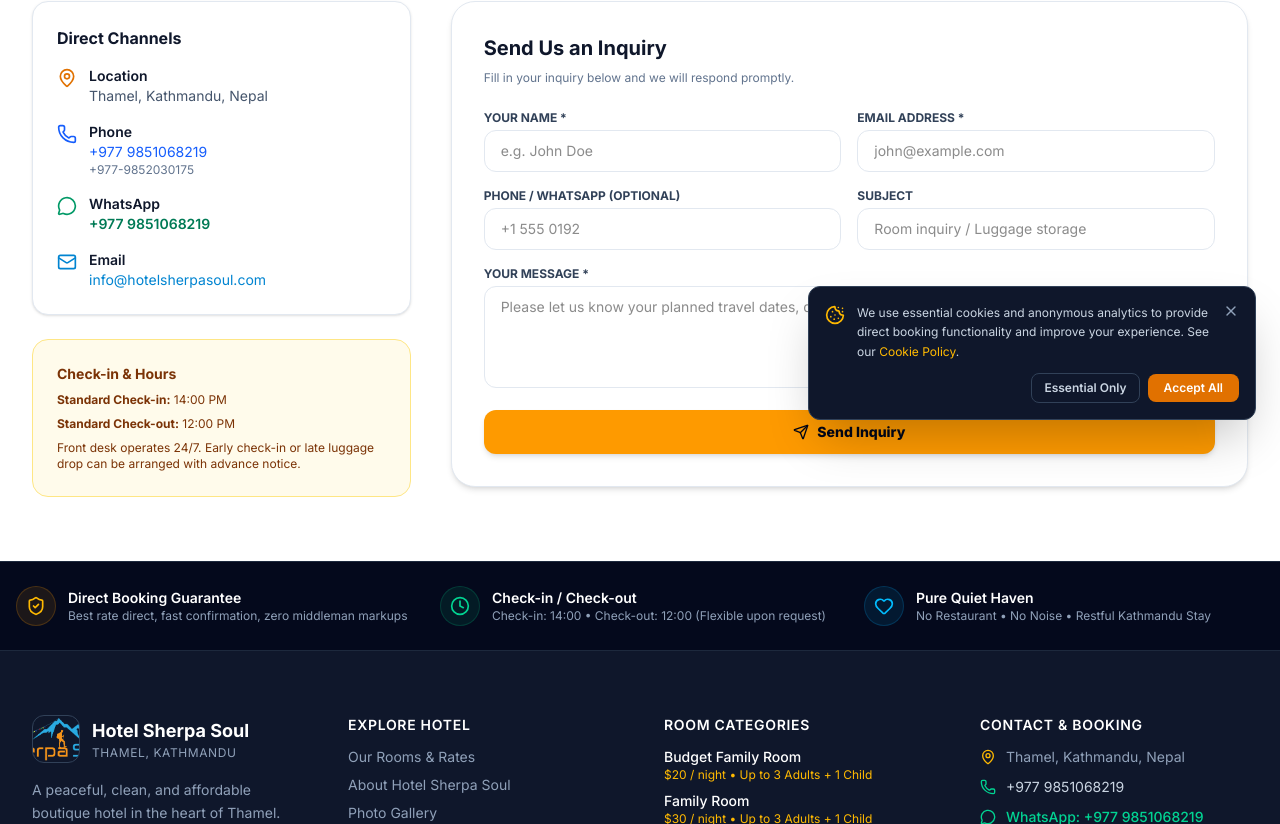
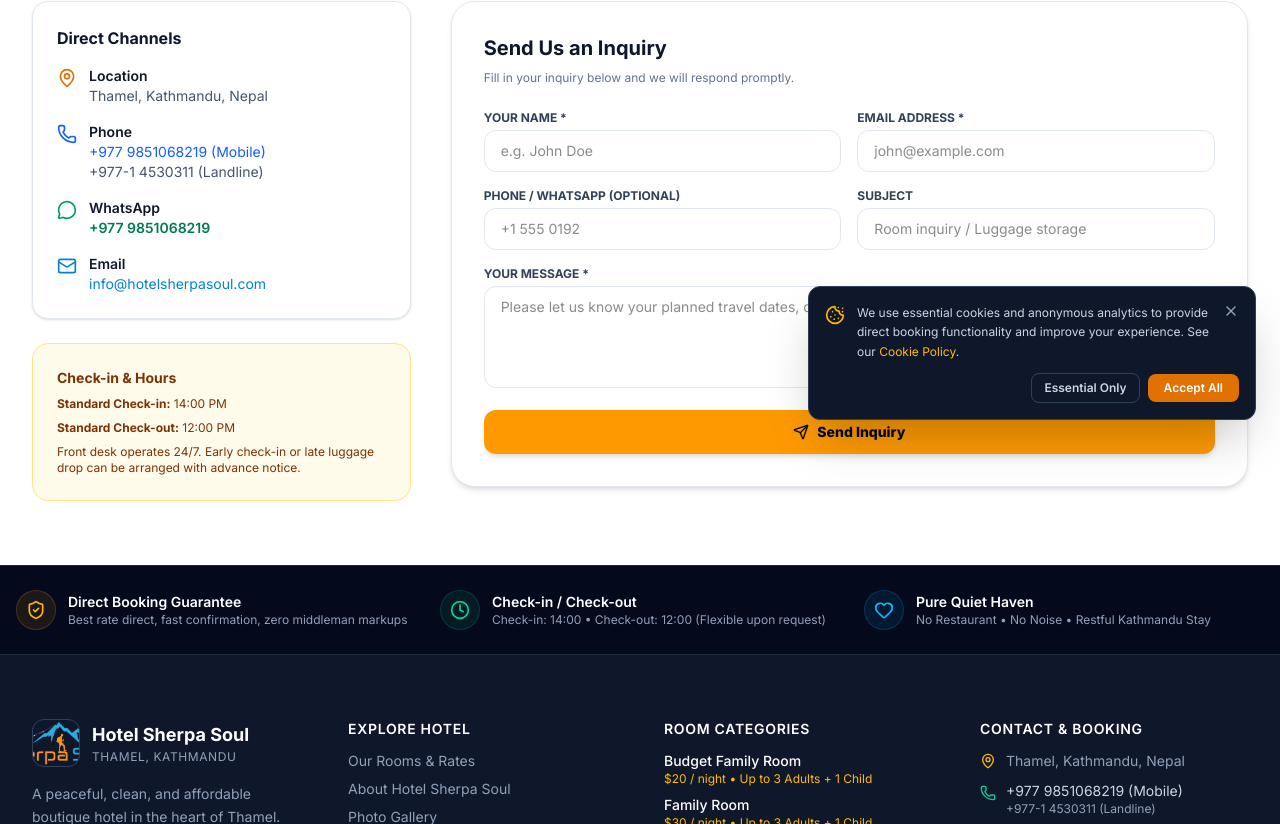
Before and after one commit to sikaruai-bot/hotel-sherpa-soul, a Next.js app: page /contact in a window 1280 px wide. Shown: the part 356-1180 px from the top of the page. Built offline with nearby package versions, Linux system fonts and the light colour scheme; no server answers.

Commit message:
Update: Replaced secondary phone with official Kathmandu landline +977-1 4530311

```diff
--- a/prisma/seed.js
+++ b/prisma/seed.js
@@ -151,7 +151,8 @@
     { key: 'tagline', value: 'A Peaceful & Affordable Stay in the Heart of Thamel', description: 'Brand Tagline' },
     { key: 'usp', value: 'No Restaurant. No Noise. Sleep Well.', description: 'Primary USP' },
     { key: 'address', value: 'Thamel, Kathmandu, Nepal', description: 'Hotel Location' },
-    { key: 'phone', value: '+977 9851068219', description: 'Primary Phone' },
+    { key: 'phone', value: '+977 9851068219', description: 'Primary Mobile Phone' },
+    { key: 'landline', value: '+977-1 4530311', description: 'Official Landline Phone' },
     { key: 'whatsapp', value: '9779851068219', description: 'WhatsApp Contact Number' },
     { key: 'email', value: 'info@hotelsherpasoul.com', description: 'Official Business Email' },
     { key: 'check_in_time', value: '14:00', description: 'Standard Check-in Time' },
--- a/src/app/(public)/contact/page.tsx
+++ b/src/app/(public)/contact/page.tsx
@@ -43,10 +43,10 @@
                 <div>
                   <span className="font-semibold text-slate-900 block">Phone</span>
                   <a href="tel:+9779851068219" className="text-blue-600 hover:underline block">
-                    +977 9851068219
+                    +977 9851068219 (Mobile)
                   </a>
-                  <a href="tel:+9779852030175" className="text-slate-500 hover:underline block text-xs">
-                    +977-9852030175
+                  <a href="tel:+97714530311" className="text-slate-600 hover:underline block text-sm">
+                    +977-1 4530311 (Landline)
                   </a>
                 </div>
               </div>
--- a/src/components/public/Footer.tsx
+++ b/src/components/public/Footer.tsx
@@ -151,15 +151,24 @@
                 <MapPin className="w-4 h-4 text-amber-400 shrink-0 mt-0.5" />
                 <span>Thamel, Kathmandu, Nepal</span>
               </div>
-              <div className="flex items-center gap-2.5">
-                <Phone className="w-4 h-4 text-emerald-400 shrink-0" />
+              <div className="flex items-start gap-2.5">
+                <Phone className="w-4 h-4 text-emerald-400 shrink-0 mt-1" />
+                <div className="flex flex-col text-sm">
                   <a
                     href="tel:+9779851068219"
                     onClick={() => trackEvent('phone_click', { placement: 'footer' })}
                     className="text-slate-300 hover:text-white transition-colors"
                   >
-                  +977 9851068219
+                    +977 9851068219 (Mobile)
                   </a>
+                  <a
+                    href="tel:+97714530311"
+                    onClick={() => trackEvent('phone_click', { placement: 'footer_landline' })}
+                    className="text-slate-400 hover:text-white transition-colors text-xs"
+                  >
+                    +977-1 4530311 (Landline)
+                  </a>
+                </div>
               </div>
               <div className="flex items-center gap-2.5">
                 <MessageCircle className="w-4 h-4 text-emerald-400 shrink-0" />
--- a/src/components/public/JsonLd.tsx
+++ b/src/components/public/JsonLd.tsx
@@ -7,7 +7,7 @@
     "name": "Hotel Sherpa Soul",
     "description": "A peaceful and affordable hotel in Thamel, Kathmandu with no restaurant noise, offering clean rooms, high-speed Wi-Fi, and a dedicated shared kitchen for long stays.",
     "url": "https://hotelsherpasoul.com",
-    "telephone": "+9779851068219",
+    "telephone": ["+9779851068219", "+97714530311"],
     "email": "info@hotelsherpasoul.com",
     "address": {
       "@type": "PostalAddress",
```
Also changed, not shown: 1 other file (tests, documents, lock files or other folders). Lines whose indentation alone changed are shown as unchanged.
